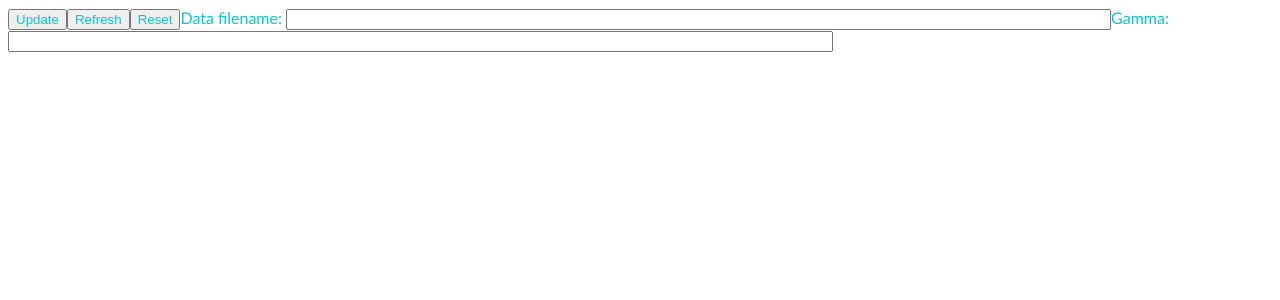
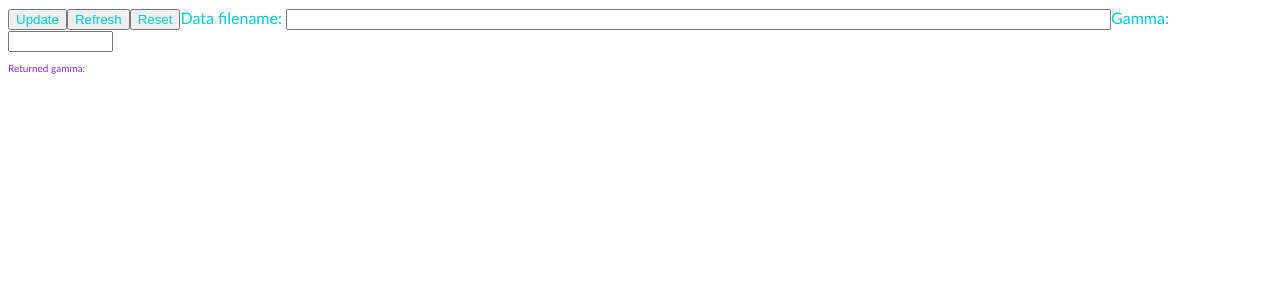
Before and after one commit to colinxsmith/optdisplay, an Angular app: page / in a window 1280 px wide. Shown: the top 300 px of the page. Built offline with nearby package versions, Linux system fonts and the light colour scheme; no server answers.

Commit message:
gamma back separate

```diff
--- a/src/app/disp/disp.component.html
+++ b/src/app/disp/disp.component.html
@@ -3,6 +3,7 @@
     <button style="color:inherit" (click)="getDat()">{{getLabel}}</button>
     <button style="color:inherit" (click)="reset()">Reset</button>Data filename:
     <input (change)="changeName($event.target.value)" size="100" maxlength="120" value={{filename}}>Gamma:
-    <input (change)="newGamma($event.target.value)" size="100" maxlength="120" value={{sendGamma}}>
+    <input (change)="newGamma($event.target.value)" size="10" maxlength="12" value={{sendGamma}}>
+    <p style="font-size: 10px;color: blueviolet">Returned gamma:{{displayData.ogamma}}</p>
     <h1>{{displayData.returnmessage}}</h1>
 </div>
--- a/src/app/disp/disp.component.ts
+++ b/src/app/disp/disp.component.ts
@@ -40,7 +40,6 @@ export class DispComponent implements OnInit {
         this.displayData = ddd;
         this.picture();
         this.filename = this.displayData.file;
-        this.sendGamma = this.displayData.ogamma;
       });
   }
   reset() {
```
